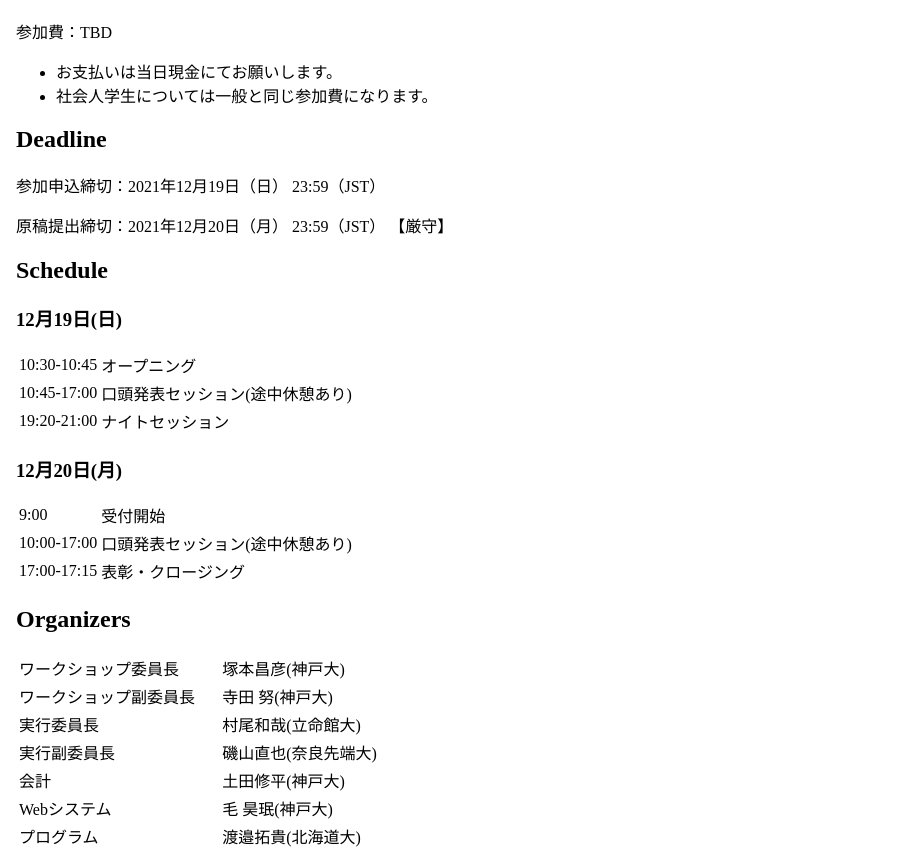
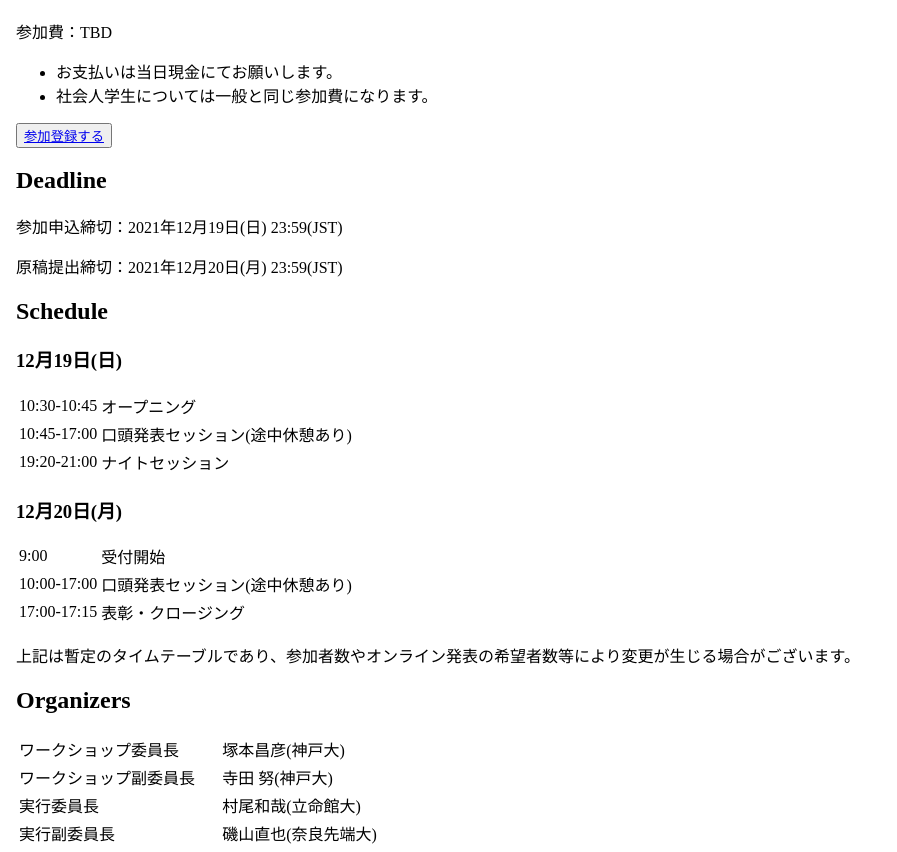
Before and after one commit to HirokiOka/uww2021, a Next.js app: page / in a window 1280 px wide. Shown: the part 629-1481 px from the top of the page, without its empty margins (0-897 px from the left). Built offline with nearby package versions, Linux system fonts and the light colour scheme.

Commit message:
some fix

```diff
--- a/components/deadline.js
+++ b/components/deadline.js
@@ -3,8 +3,8 @@ export default function Deadline() {
     <div className='p-2 m-2'>
       <h2 className='text-3xl underline mx-4 '>Deadline</h2>
       <div className='rounded bg-gray-600 m-2 p-2'>
-        <p className='text-xl mx-3'>参加申込締切：2021年12月19日（日） 23:59（JST）</p>
-        <p className='text-xl mx-3'>原稿提出締切：2021年12月20日（月） 23:59（JST） 【厳守】</p>
+        <p className='text-xl mx-3'>参加申込締切：2021年12月19日(日)  23:59(JST)</p>
+        <p className='text-xl mx-3'>原稿提出締切：2021年12月20日(月)  23:59(JST)</p>
       </div>
     </div>
   );
--- a/components/registration.js
+++ b/components/registration.js
@@ -1,3 +1,5 @@
+import Link from 'next/link';
+
 export default function Registration() {
   return (
     <div className='p-2 m-2'>
@@ -12,6 +14,7 @@ export default function Registration() {
           <li>宿泊せずに懇親会に参加される方は、懇親会費5,000円を頂戴致します。</li>
           <li>参加費は1日のみの参加の場合でも減額は致しませんので、ご了承下さい。</li> */}
         </ul>
+        <button className="bg-black hover:bg-gray-700 text-white font-bold py-2 px-4 rounded mt-4 mx-8"><a href="http://cse.eedept.kobe-u.ac.jp/uww2021/reg/" className=''>参加登録する</a></button>
       </div>
     </div>
   );
--- a/components/schedule.js
+++ b/components/schedule.js
@@ -46,6 +46,7 @@ export default function Schedule() {
                 </tr>
           ))}
         </table>
+        <p className='m-3'>上記は暫定のタイムテーブルであり、参加者数やオンライン発表の希望者数等により変更が生じる場合がございます。</p>
       </div>
     </div>
   );
--- a/components/sponsors.js
+++ b/components/sponsors.js
@@ -8,11 +8,11 @@ export default function Sponsors() {
       <h1 className='text-3xl underline mx-3'>Sponsors</h1>
       <div className='m-3 grid grid-cols-2'>
         <div className='text-center bg-gray-500 rounded p-3'>
-          <h2 className='text-xl pb-2'>神戸大学大学院工学研究科 塚本・寺田研究室</h2>
+          <h2 className='text-xl font-bold pb-2'>神戸大学大学院工学研究科 塚本・寺田研究室</h2>
           <Image src={tsukakenLogo} alt="塚本寺田研究室ロゴ" />
         </div>
         <div className='text-center bg-gray-600 rounded p-3'>
-          <h2 className='text-xl py-2'>NPO法人ウェアラブルコンピュータ研究開発機構</h2>
+          <h2 className='text-xl font-bold py-2'>NPO法人ウェアラブルコンピュータ研究開発機構</h2>
           <Image src={teamTsukamotoLogo} alt="Team Tsukamotoロゴ" />
         </div>
       </div>
```
Also changed, not shown: 12 other files (tests, documents, lock files or other folders).
